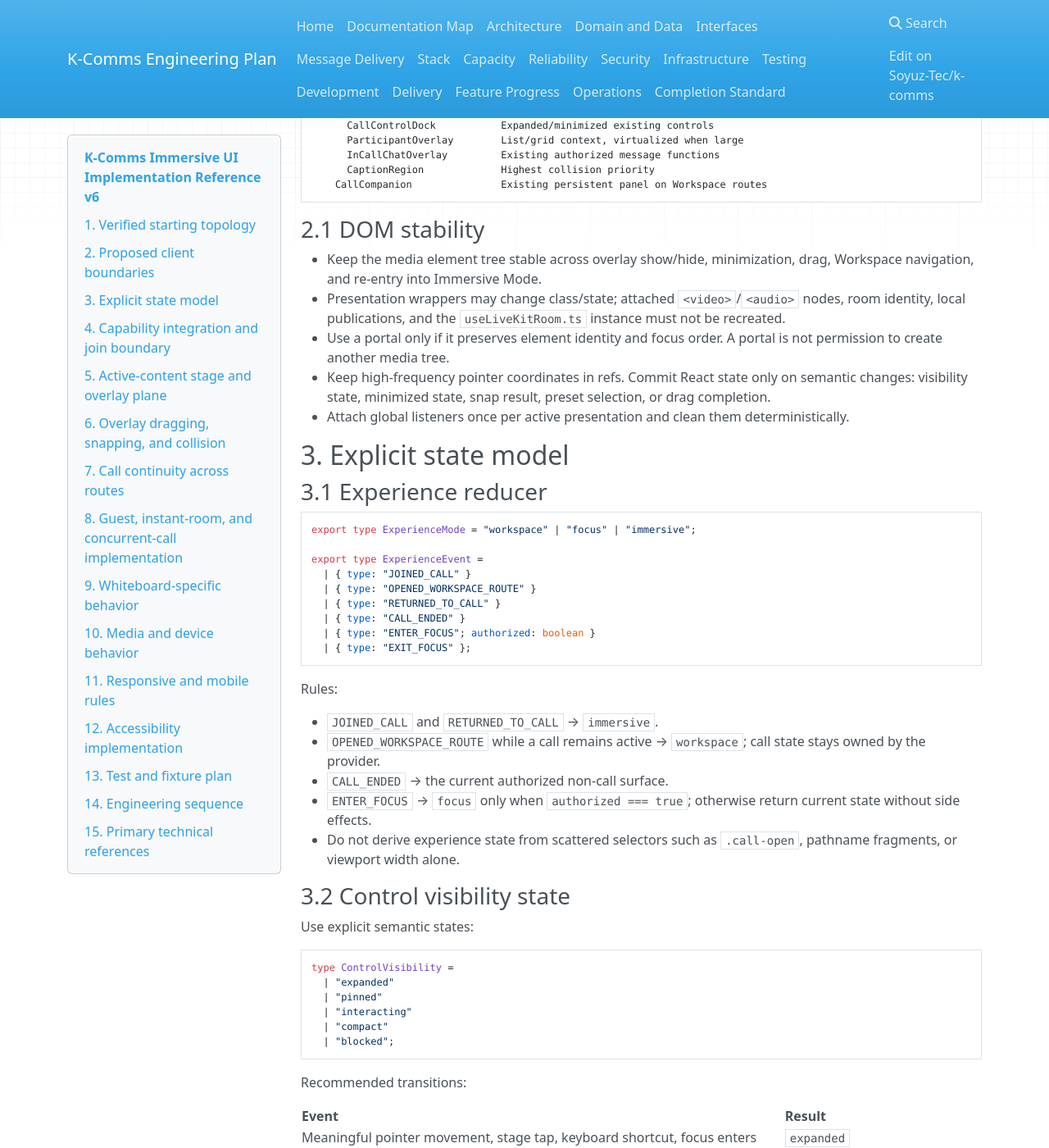
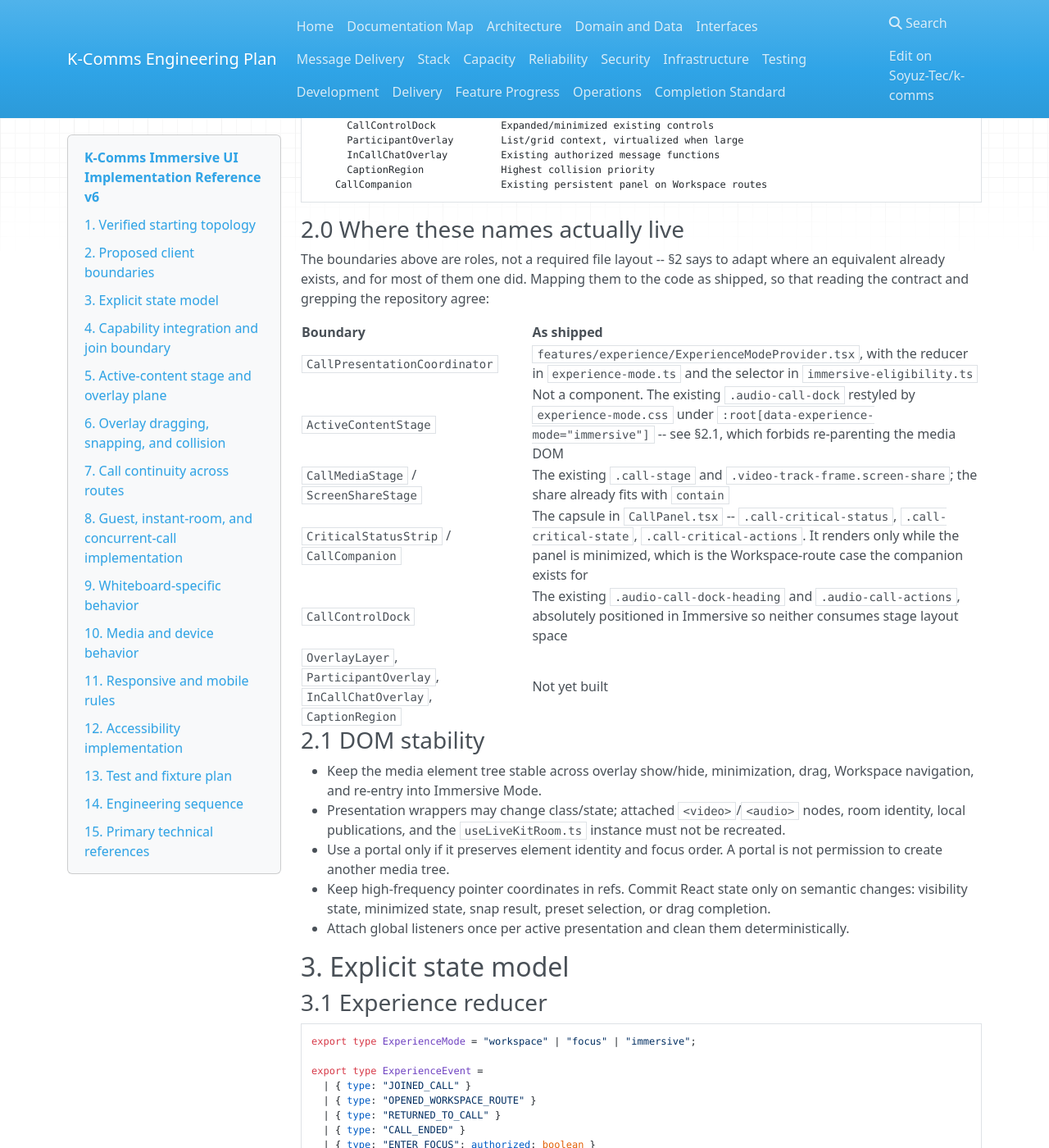
Before and after one commit to Soyuz-Tec/k-comms, an MkDocs documentation site: the page built from docs/12-development-guides/K-Comms_Immersive_UI_Implementation_Reference_v6.md, in a window 1280 px wide and 1400 px high, scrolled down 1396 px. Shown: the whole window at 82% size. Built offline with MkDocs 1.6.1, drawn with Linux system fonts in a browser that asks for light colours; nearby versions of some CDN libraries; some of the changed text lies outside the part shown.

Commit message:
docs: make the immersive runbook match what actually shipped (#171)
Three things in the companion documents would have misdirected an
operator mid-incident.

The capability field names. The runbook told operators to read
`status.capabilities.immersive_call_ui` and
`UserCapabilities.immersive_call_ui`. Neither exists: the shipped fields
are `immersive_mode` and `allow_immersive_mode`, named to follow the
conventions of the responses they join, per the reference's own
instruction to use names consistent with the repository.
`status.capabilities` carries bare nouns -- audio_calls, video_calls,
whiteboards, instant_rooms -- and `_ui` would have been its only suffix
of that kind; UserCapabilities prefixes entitlements with `allow_`, and
an unprefixed field reads as state rather than permission. The reference
now records that the recommendation was changed, and why, rather than
quietly disagreeing with the code.

The emergency disable procedure said *what* to change but not *how*. It
now names `IMMERSIVE_MODE_ENABLED`, and says that applying it restarts
the application but needs no client release -- which is precisely what
makes the next step a config change rather than a deployment.

Step 4 told operators to "wait out the documented capability cache".
There is no such cache. The workspace re-fetches /api/v1/status every 15
seconds while its tab is visible, and immediately on focus or visibility
change, so that is the propagation window: ~15s for a visible tab, and
on return for a backgrounded one, before a new call can start. An
operator following the old wording would have gone looking for something
to invalidate.

Also added a mapping from the contract's component boundaries to where
they actually live. `CallCompanion` appeared in three documents and
nowhere in the code -- it shipped as the critical-status capsule in
CallPanel -- so anyone reading the contract and grepping the repository
would have concluded it was never built. ActiveContentStage has the same
shape: deliberately not a component, because §2.1 forbids re-parenting
the media DOM. The rows that are not yet built say so.

Co-authored-by: Claude Opus 5 <noreply@anthropic.com>

````diff
--- a/docs/12-development-guides/K-Comms_Immersive_UI_Implementation_Reference_v6.md
+++ b/docs/12-development-guides/K-Comms_Immersive_UI_Implementation_Reference_v6.md
@@ -56,6 +56,22 @@ CallSessionProvider              Existing lifetime and teardown authority
       CaptionRegion             Highest collision priority
     CallCompanion               Existing persistent panel on Workspace routes
 ```
+
+### 2.0 Where these names actually live
+
+The boundaries above are roles, not a required file layout -- §2 says to adapt
+where an equivalent already exists, and for most of them one did. Mapping them
+to the code as shipped, so that reading the contract and grepping the
+repository agree:
+
+| Boundary | As shipped |
+| --- | --- |
+| `CallPresentationCoordinator` | `features/experience/ExperienceModeProvider.tsx`, with the reducer in `experience-mode.ts` and the selector in `immersive-eligibility.ts` |
+| `ActiveContentStage` | Not a component. The existing `.audio-call-dock` restyled by `experience-mode.css` under `:root[data-experience-mode="immersive"]` -- see §2.1, which forbids re-parenting the media DOM |
+| `CallMediaStage` / `ScreenShareStage` | The existing `.call-stage` and `.video-track-frame.screen-share`; the share already fits with `contain` |
+| `CriticalStatusStrip` / `CallCompanion` | The capsule in `CallPanel.tsx` -- `.call-critical-status`, `.call-critical-state`, `.call-critical-actions`. It renders only while the panel is minimized, which is the Workspace-route case the companion exists for |
+| `CallControlDock` | The existing `.audio-call-dock-heading` and `.audio-call-actions`, absolutely positioned in Immersive so neither consumes stage layout space |
+| `OverlayLayer`, `ParticipantOverlay`, `InCallChatOverlay`, `CaptionRegion` | Not yet built |
 
 ### 2.1 DOM stability
 
@@ -135,21 +151,33 @@ The current client already has two adjacent capability layers:
 
 Guest sessions already carry `GuestCapabilities`; instant-room preview/session responses already carry surface data. Extend these existing response/type families as needed.
 
-Recommended semantic fields:
+Semantic fields, as shipped:
 
 ```ts
 interface ServiceStatusCapabilities {
-  immersive_call_ui?: boolean; // global service switch / emergency disable input
+  immersive_mode?: boolean; // global service switch / emergency disable input
 }
 
 interface UserCapabilities {
-  immersive_call_ui?: boolean; // authenticated tenant/user cohort entitlement
+  allow_immersive_mode?: boolean; // authenticated tenant/user cohort entitlement
 }
 
 interface GuestCapabilities {
-  immersive_call_ui?: boolean; // guest-surface entitlement, if separately controlled
+  allow_immersive_mode?: boolean; // guest-surface entitlement, if separately controlled
 }
 ```
+
+These names were recommended here as `immersive_call_ui` and deliberately
+changed to follow the conventions of the responses they join, per §2's
+instruction to use names consistent with the repository. `status.capabilities`
+carries bare nouns -- `audio_calls`, `video_calls`, `whiteboards`,
+`instant_rooms` -- and `immersive_call_ui` would have been its only `_ui`
+suffix. `UserCapabilities` and `GuestCapabilities` prefix entitlements with
+`allow_` -- `allow_audio_calls`, `allow_video_calls`, `allow_public_channels` --
+and an unprefixed field would have read as state rather than permission.
+
+The guest field is listed for completeness; guest and instant-room entry are
+not wired in the first increment.
 
 An instant-room eligibility field should be added to its existing preview/session payload only if public sessions require independent rollout targeting. Do not invent a general-purpose second status endpoint.
 
````
Also changed, not shown: docs/14-operations/K-Comms_Immersive_UI_Operations_Runbook_v6.md (+4 -4 lines).
